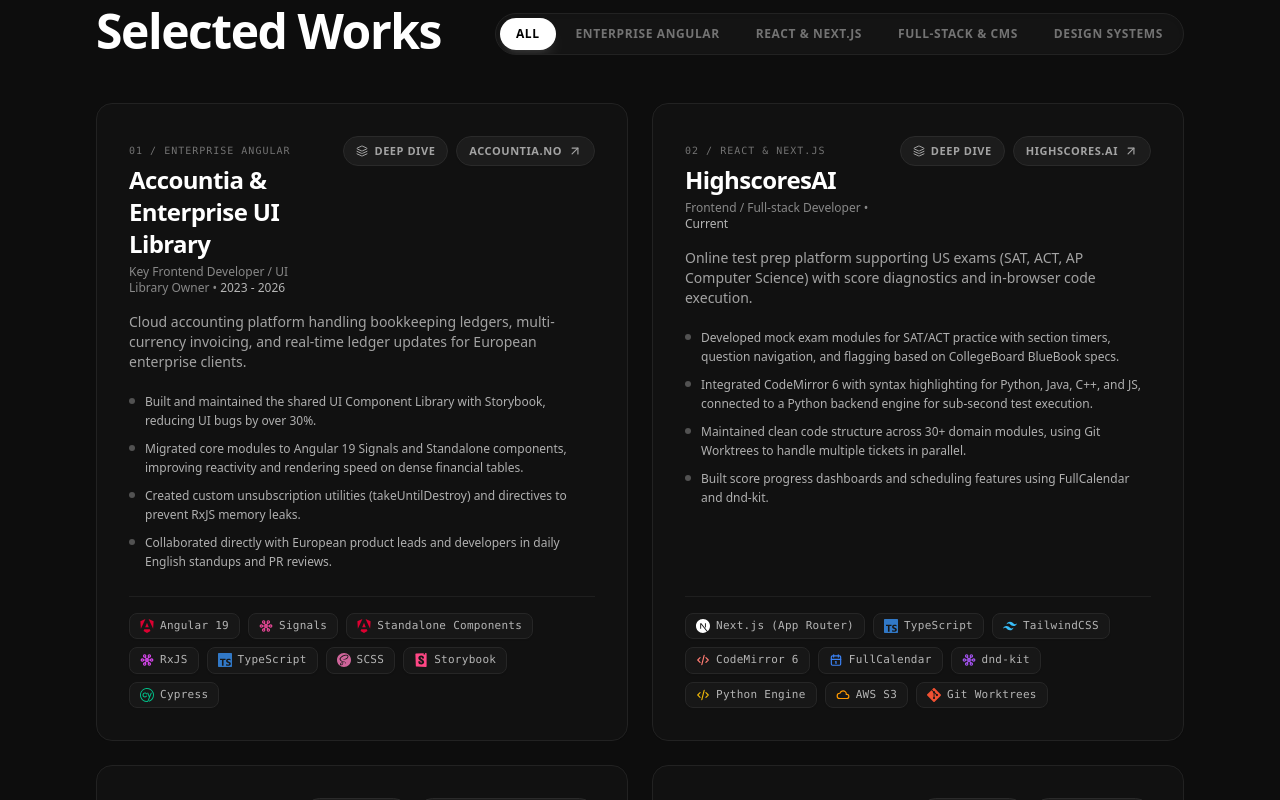
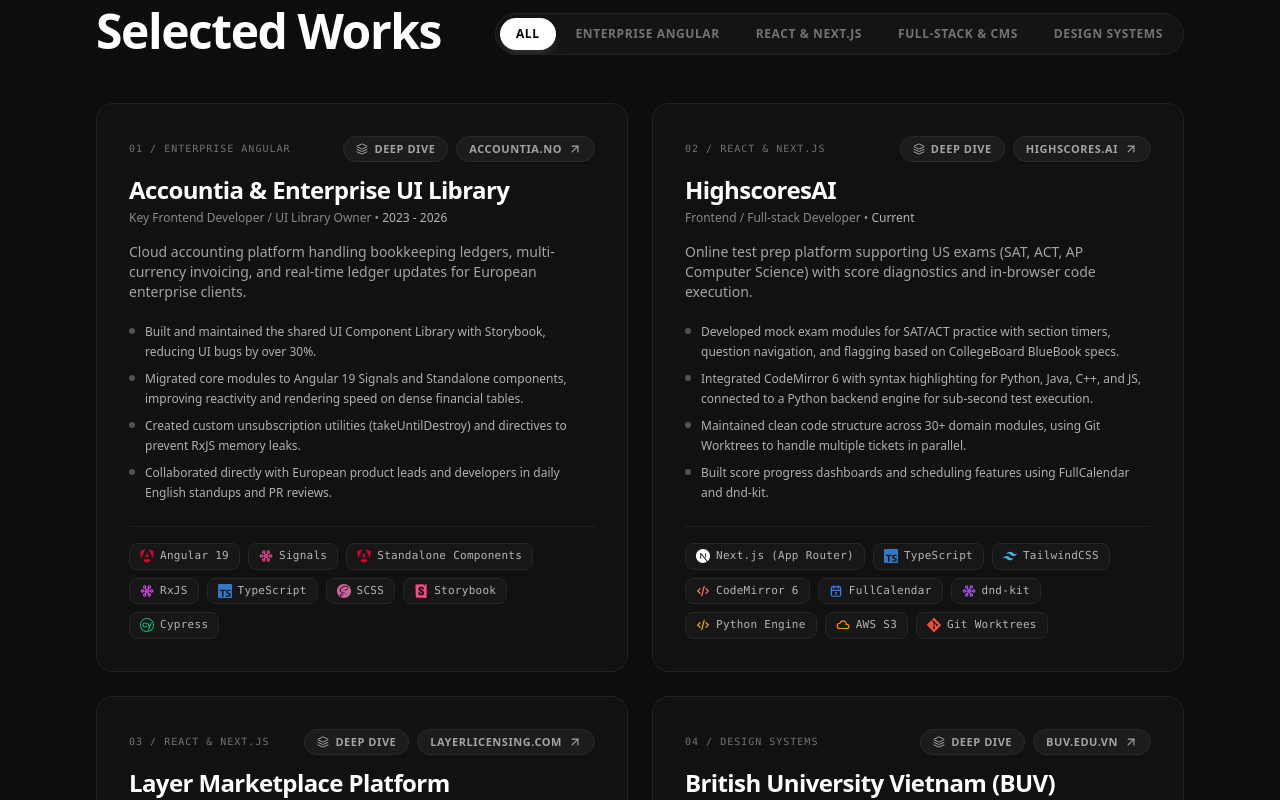
Before and after one commit to elvisnguy/thanh-nguy-portfolio, a React (Vite) app: page / in a window 1280 px wide. Shown: the part 900-1700 px from the top of the page. Built offline with nearby package versions, Linux system fonts and the light colour scheme.

Commit message:
fix(layout): separate title from action buttons to allow clean 1-line project titles

```diff
--- a/src/components/ui/ProjectCard.tsx
+++ b/src/components/ui/ProjectCard.tsx
@@ -46,28 +46,20 @@ export function ProjectCard({ project, idx, onOpenDetails, playClick }: ProjectC
       )}
 
       <div className="relative z-10">
-        {/* Responsive Card Header */}
-        <div className="flex flex-col sm:flex-row sm:items-start justify-between gap-3 sm:gap-4 mb-4">
-          <div className="min-w-0 flex-1">
-            <span className="text-[10px] font-mono tracking-widest text-neutral-500 dark:text-[#737373] uppercase">
-              0{idx + 1} / {project.category}
-            </span>
-            <h3 className="text-xl sm:text-2xl font-bold text-neutral-900 dark:text-white group-hover:text-black dark:group-hover:text-white transition-colors mt-1 tracking-tight break-normal">
-              {project.title}
-            </h3>
-            <p className="text-xs text-neutral-600 dark:text-[#888888] font-medium mt-1">
-              {project.role} &bull; <span className="text-neutral-800 dark:text-[#b5b5b5]">{project.timeline}</span>
-            </p>
-          </div>
+        {/* Top Category & Action Buttons Bar */}
+        <div className="flex items-center justify-between gap-3 mb-3">
+          <span className="text-[10px] font-mono tracking-widest text-neutral-500 dark:text-[#737373] uppercase">
+            0{idx + 1} / {project.category}
+          </span>
 
-          <div className="flex items-center gap-2 self-start sm:self-auto shrink-0">
+          <div className="flex items-center gap-1.5 sm:gap-2 shrink-0">
             {/* Quick Deep-Dive Button */}
             <button
               onClick={() => {
                 playClick?.('pop');
                 onOpenDetails(project);
               }}
-              className="inline-flex items-center gap-1.5 px-3 py-1.5 rounded-full bg-neutral-100 hover:bg-neutral-200 dark:bg-[#1c1c1c] dark:hover:bg-neutral-800 text-neutral-700 dark:text-[#a3a3a3] hover:text-black dark:hover:text-white text-[10px] sm:text-[11px] font-semibold tracking-wider uppercase transition-all border border-neutral-300 dark:border-[#2a2a2a] ios-press"
+              className="inline-flex items-center gap-1.5 px-3 py-1 rounded-full bg-neutral-100 hover:bg-neutral-200 dark:bg-[#1c1c1c] dark:hover:bg-neutral-800 text-neutral-700 dark:text-[#a3a3a3] hover:text-black dark:hover:text-white text-[10px] sm:text-[11px] font-semibold tracking-wider uppercase transition-all border border-neutral-300 dark:border-[#2a2a2a] ios-press"
               title="Architecture Deep-Dive"
             >
               <Layers className="w-3 h-3 text-neutral-500 dark:text-neutral-400" />
@@ -80,7 +72,7 @@ export function ProjectCard({ project, idx, onOpenDetails, playClick }: ProjectC
                 target="_blank"
                 rel="noopener noreferrer"
                 onClick={() => playClick?.('tick')}
-                className="inline-flex items-center gap-1.5 px-3 py-1.5 rounded-full bg-neutral-900 hover:bg-black dark:bg-[#1c1c1c] dark:hover:bg-white text-white dark:text-[#a3a3a3] dark:hover:text-black text-[10px] sm:text-[11px] font-bold tracking-wider uppercase transition-all border border-neutral-800 dark:border-[#2a2a2a] dark:hover:border-white shadow-sm ios-press"
+                className="inline-flex items-center gap-1.5 px-3 py-1 rounded-full bg-neutral-900 hover:bg-black dark:bg-[#1c1c1c] dark:hover:bg-white text-white dark:text-[#a3a3a3] dark:hover:text-black text-[10px] sm:text-[11px] font-bold tracking-wider uppercase transition-all border border-neutral-800 dark:border-[#2a2a2a] dark:hover:border-white shadow-sm ios-press"
                 title={`Visit ${project.urlLabel || 'Live Site'}`}
               >
                 <span>{project.urlLabel || 'Live'}</span>
@@ -88,6 +80,16 @@ export function ProjectCard({ project, idx, onOpenDetails, playClick }: ProjectC
               </a>
             )}
           </div>
+        </div>
+
+        {/* Full-width Title Header: Luôn thẳng tắp trên 1 hàng (trừ khi màn hình quá hẹp mới xuống) */}
+        <div className="mb-4">
+          <h3 className="text-xl sm:text-2xl font-bold text-neutral-900 dark:text-white group-hover:text-black dark:group-hover:text-white transition-colors tracking-tight leading-snug">
+            {project.title}
+          </h3>
+          <p className="text-xs text-neutral-600 dark:text-[#888888] font-medium mt-1">
+            {project.role} &bull; <span className="text-neutral-800 dark:text-[#b5b5b5]">{project.timeline}</span>
+          </p>
         </div>
 
         <p className="text-neutral-600 dark:text-[#a3a3a3] text-xs sm:text-sm leading-relaxed mb-5 font-light">
```
